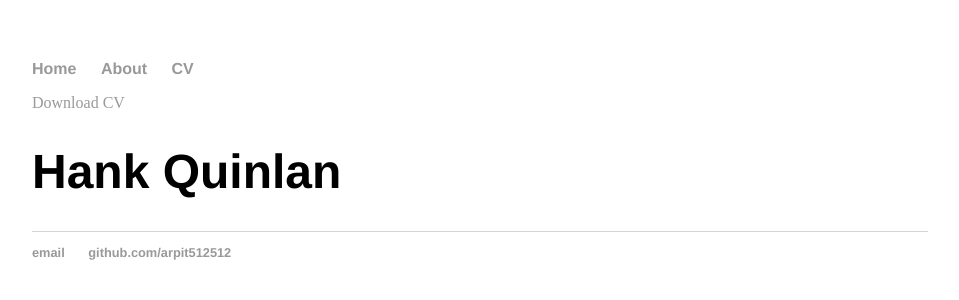
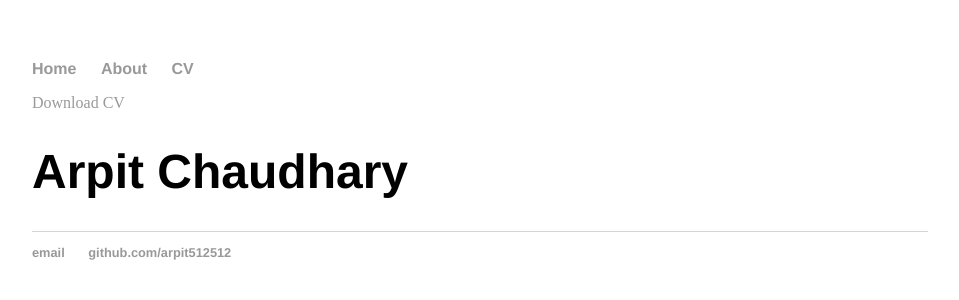
Before and after one commit to arpit512512/arpit512512.github.io, a Jekyll site: the page built from cv/index.html, in a window 1280 px wide. Shown: the top 300 px of the page, without its empty margins (160-1119 px from the left). Built offline with Jekyll 4.4.1, drawn with Linux system fonts in a browser that asks for light colours.

Commit message:
Update index.html

```diff
--- a/cv/index.html
+++ b/cv/index.html
@@ -1,11 +1,11 @@
 ---
 layout: default
-title: CV Arpit Chaudhary
+title: CV Arpit
 ---
 
 	<div class="cv">
 		<a href="#" class="download" title="Download CV as PDF">Download CV</a>
-					<h1>Hank Quinlan</h1>
+					<h1>Arpit Chaudhary</h1>
 					<!-- <address>
 					<strong>Affiliation</strong><br>
 					Street Address<br>
```
